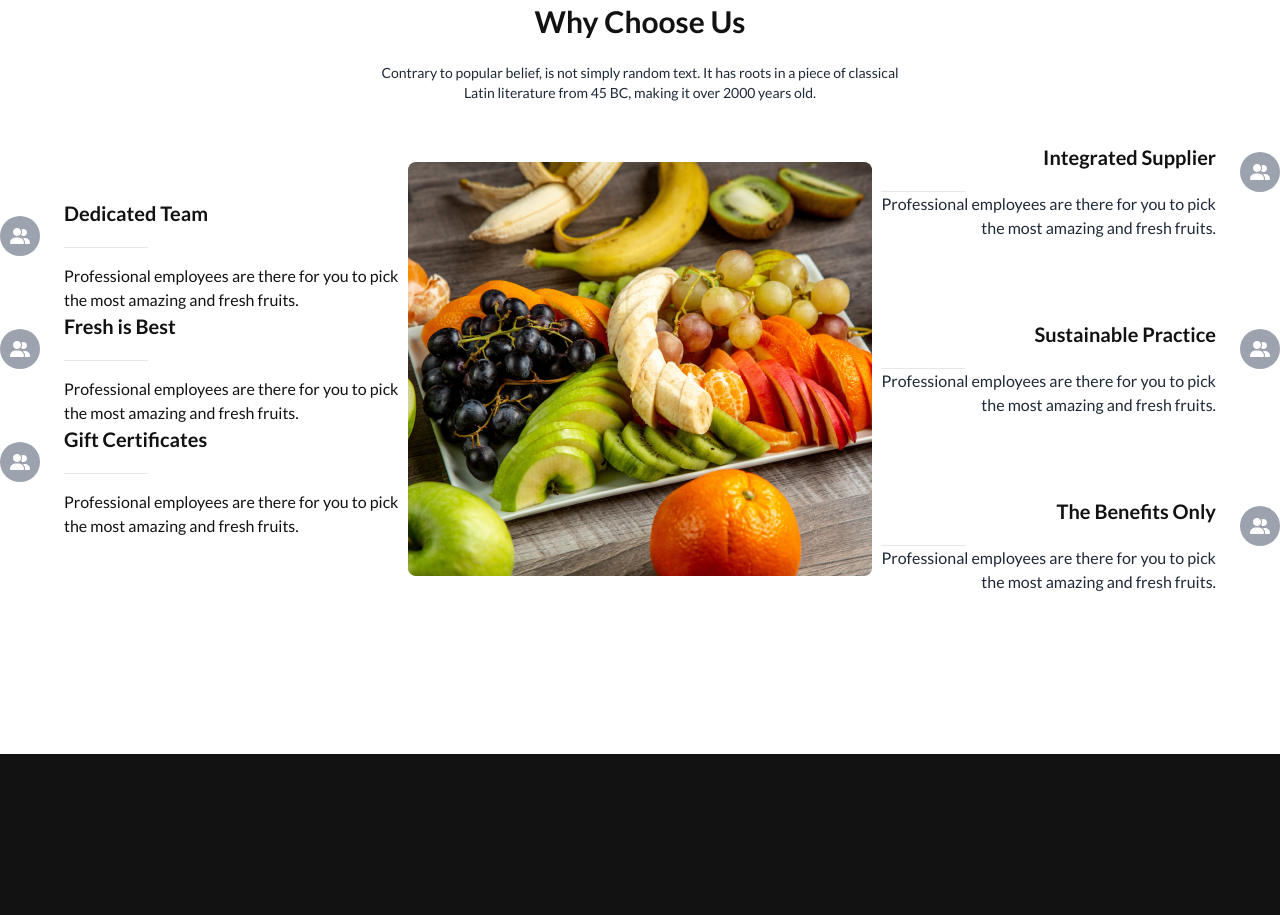
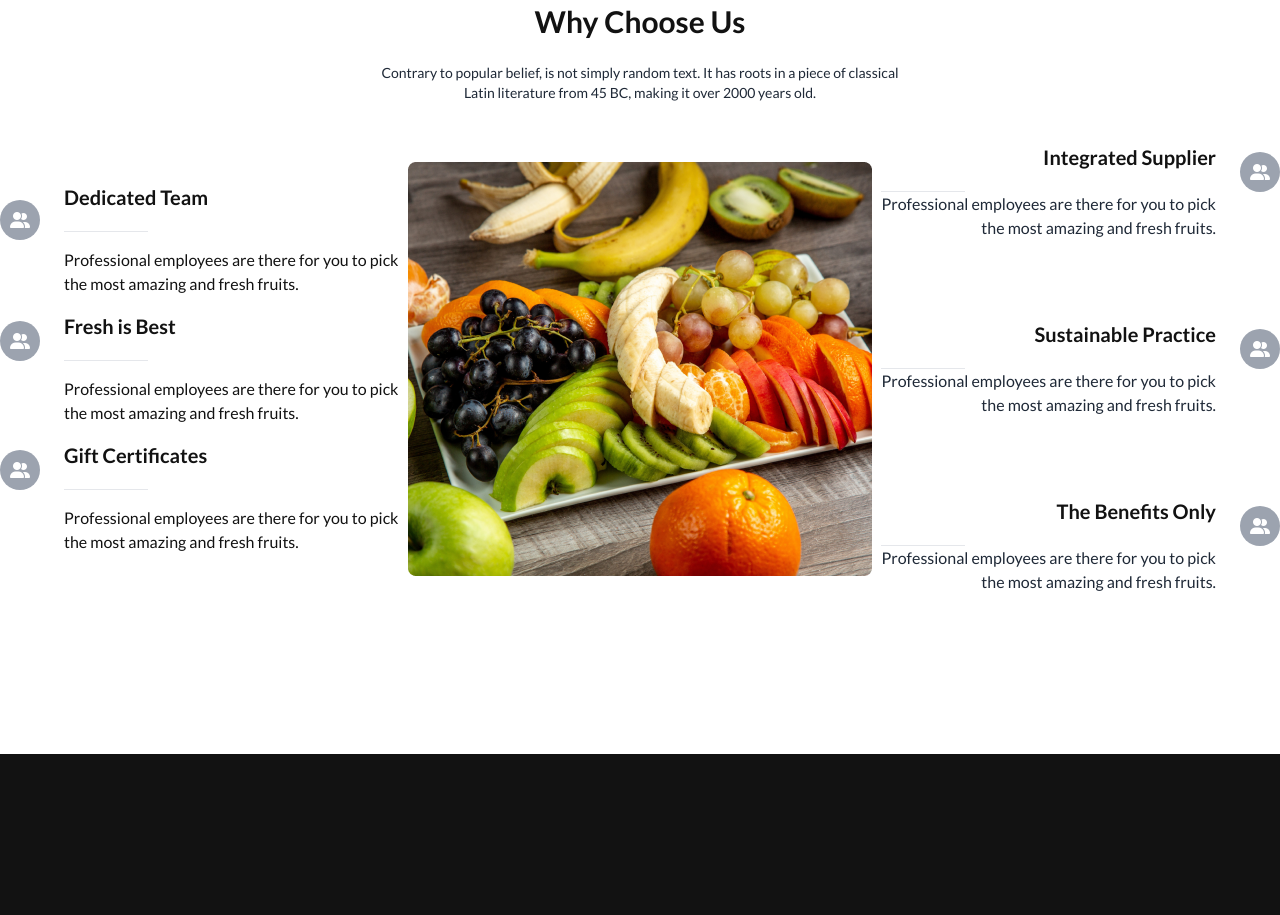
Before and after one commit to WEB-Imran-Hossain/fruit-burst, a plain HTML site: page index.html in a window 1280 px wide. Shown: the part 3160-4075 px from the top of the page. Drawn offline with nearby package versions, Linux system fonts and the light colour scheme.

Commit message:
added choose

```diff
--- a/index.html
+++ b/index.html
@@ -435,9 +435,9 @@
                 <p class="text-sm font-medium text[#121212 px-12">Contrary to popular belief, is not simply random text. It has roots in a piece of classical Latin literature from 45 BC, making it over 2000 years old.</p>
               </div>
 
-              <div class="flex justify-between items-center">
-                <div class="flex flex-col justify-center items-center">
-                  <!-- column one -->
+              <div class="flex flex-col md:justify-between md:flex-row items-center">
+                <!-- column one -->
+                <div class="flex flex-col justify-center items-center text-center md:text-start">
                   <div class="flex flex-col items-center gap-6 md:flex-row md:item-start lg:items-center">
                     <div class="w-10 h-10 bg-gray-400 rounded-full flex justify-center items-center text-white mb-10"><i class="fa-solid fa-user-group"></i></div>
                     <div>
@@ -449,7 +449,7 @@
 
                   <div class="flex flex-col items-center gap-6 md:flex-row md:item-start lg:items-center">
                     <div class="w-10 h-10 bg-gray-400 rounded-full flex justify-center items-center text-white mb-10"><i class="fa-solid fa-user-group"></i></div>
-                    <div>
+                    <div class="mt-4">
                       <h2 class="text-xl font-bold pb-5 text-[#121212]">Fresh is Best</h2>
                     <hr class="w-1/4 text-[#121212] py-2">
                     <p class="text-base font-medium text-[#121212]">Professional employees are there for you to pick<br> the most amazing and fresh fruits.</p>
@@ -458,7 +458,7 @@
 
                     <div class="flex flex-col items-center gap-6 md:flex-row md:item-start lg:items-center">
                     <div class="w-10 h-10 bg-gray-400 rounded-full flex justify-center items-center text-white mb-10"><i class="fa-solid fa-user-group"></i></div>
-                    <div>
+                    <div class="mt-4">
                       <h2 class="text-xl font-bold pb-5 text-[#121212]">Gift Certificates</h2>
                     <hr class="w-1/4 text-[#121212] py-2">
                     <p class="text-base font-medium text-[#121212]">Professional employees are there for you to pick<br> the most amazing and fresh fruits.</p>
@@ -474,7 +474,7 @@
                 </div>
 
                 <!-- column three -->
-                <div class="flex flex-col justify-center items-center">
+                <div class="flex flex-col justify-center items-center text-center">
                   <div class="flex flex-1 flex-col gap-5 my-auto md:text-left lg:gap-20">
                     <div class="flex gap-6 flex-col items-center md:flex-row md:items-start lg:flex-row-reverse lg:text-right lg:items-center">
                       <div class="w-10 h-10 bg-gray-400 rounded-full flex justify-center items-center text-white mb-10"><i class="fa-solid fa-user-group"></i></div>
```
